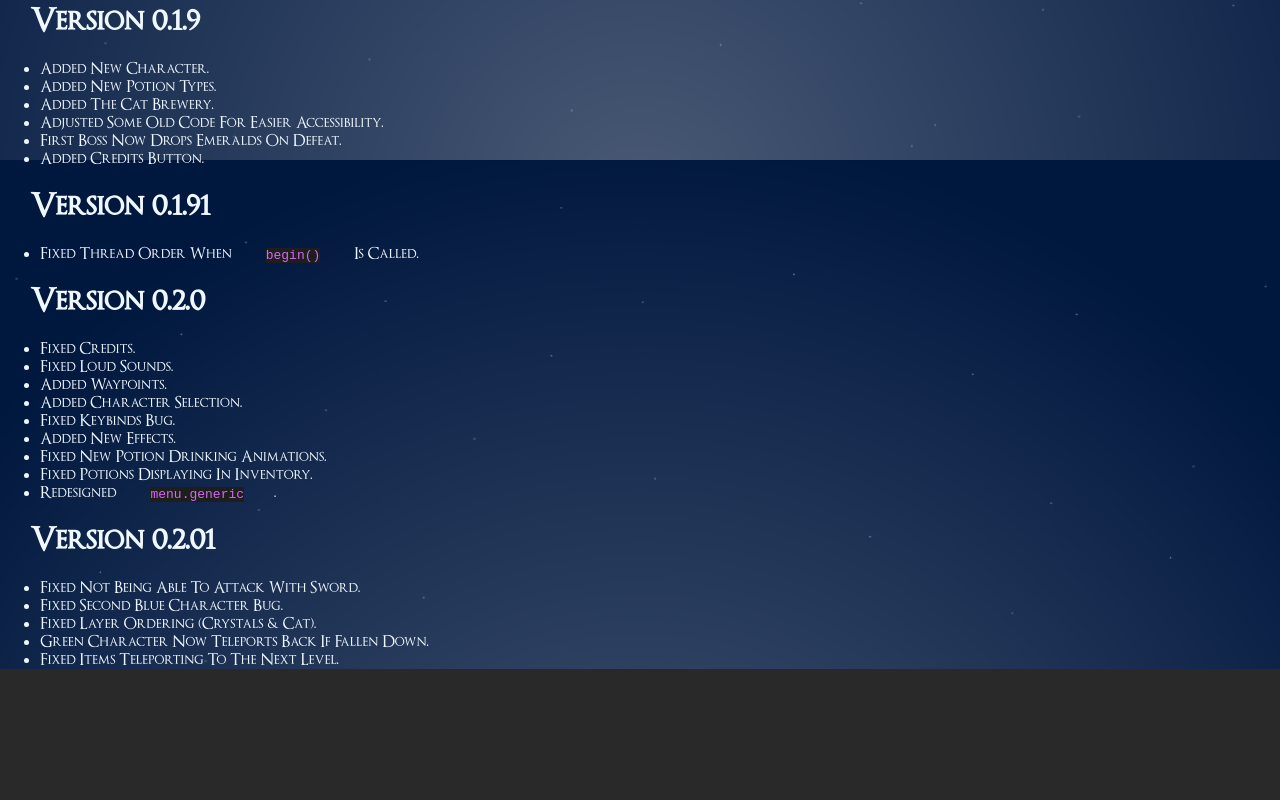
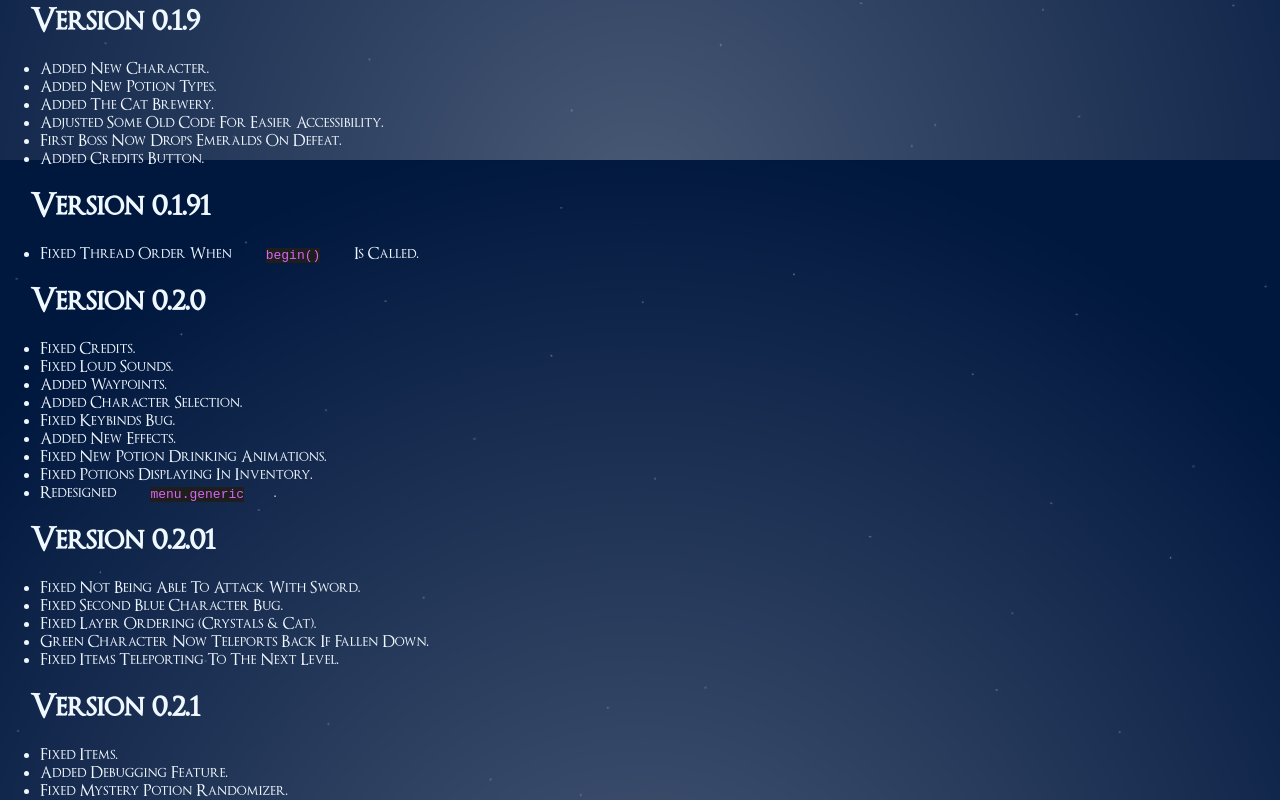
Before and after one commit to Kaytheprogrammingidiot/urpg-docs, a plain HTML site: page updates/index.html in a window 1280 px wide. Shown: the part 1440-2240 px from the top of the page. Before the commit the page ends 2109 px from the top, so only its background shows below. Drawn offline with Linux system fonts and the light colour scheme.

Commit message:
Update index.html for version 0.2.1
Added new version information and fixed items.

```diff
--- a/updates/index.html
+++ b/updates/index.html
@@ -104,5 +104,11 @@
         <li>Green Character Now Teleports Back If Fallen Down.</li>
         <li>Fixed Items Teleporting To The Next Level.</li>
     </ul>
+    <h1>Version 0.2.1</h1>
+    <ul>
+        <li>Fixed Items.</li>
+        <li>Added Debugging Feature.</li>
+        <li>Fixed Mystery Potion Randomizer.</li>
+    </ul>
 </body>
 </html>
```
